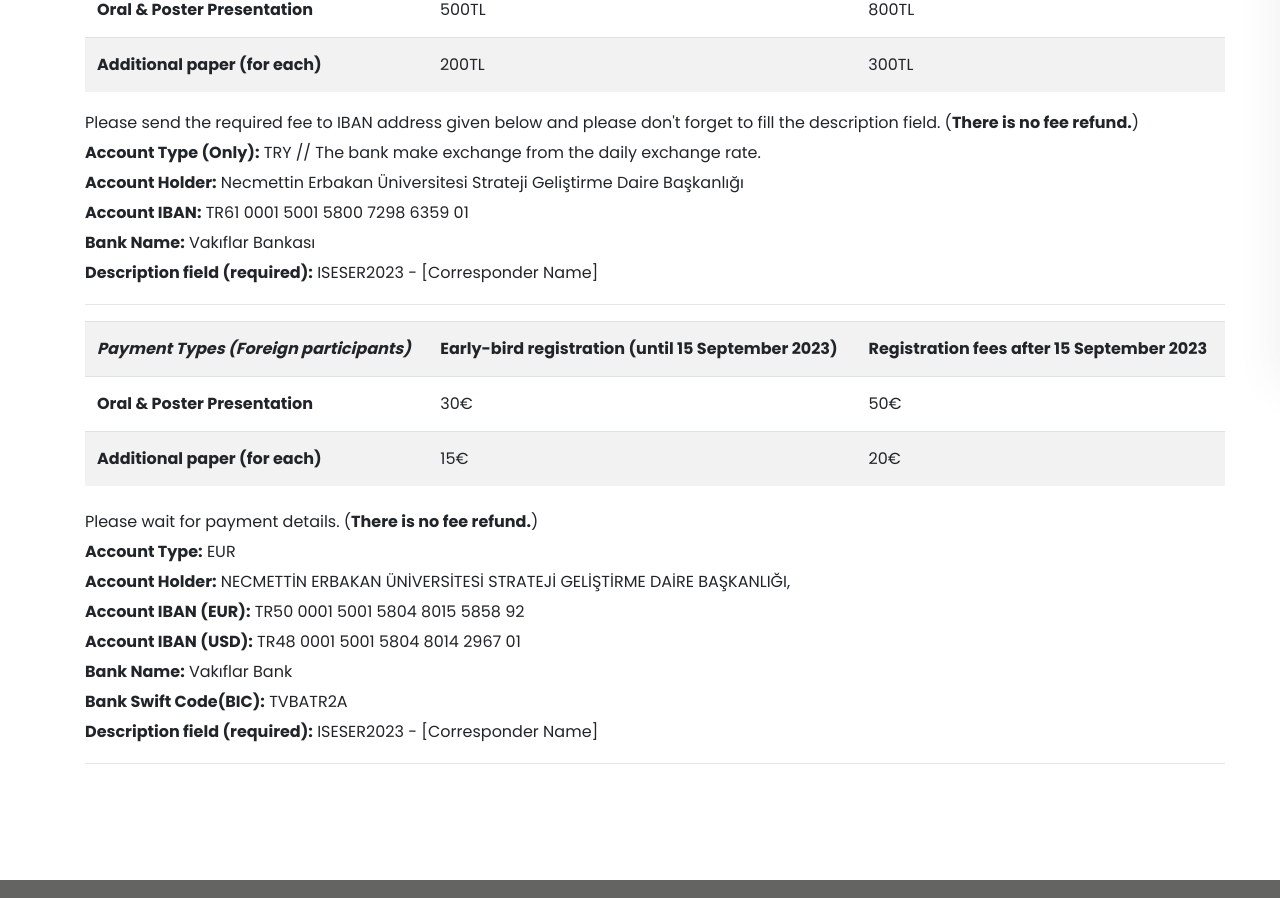
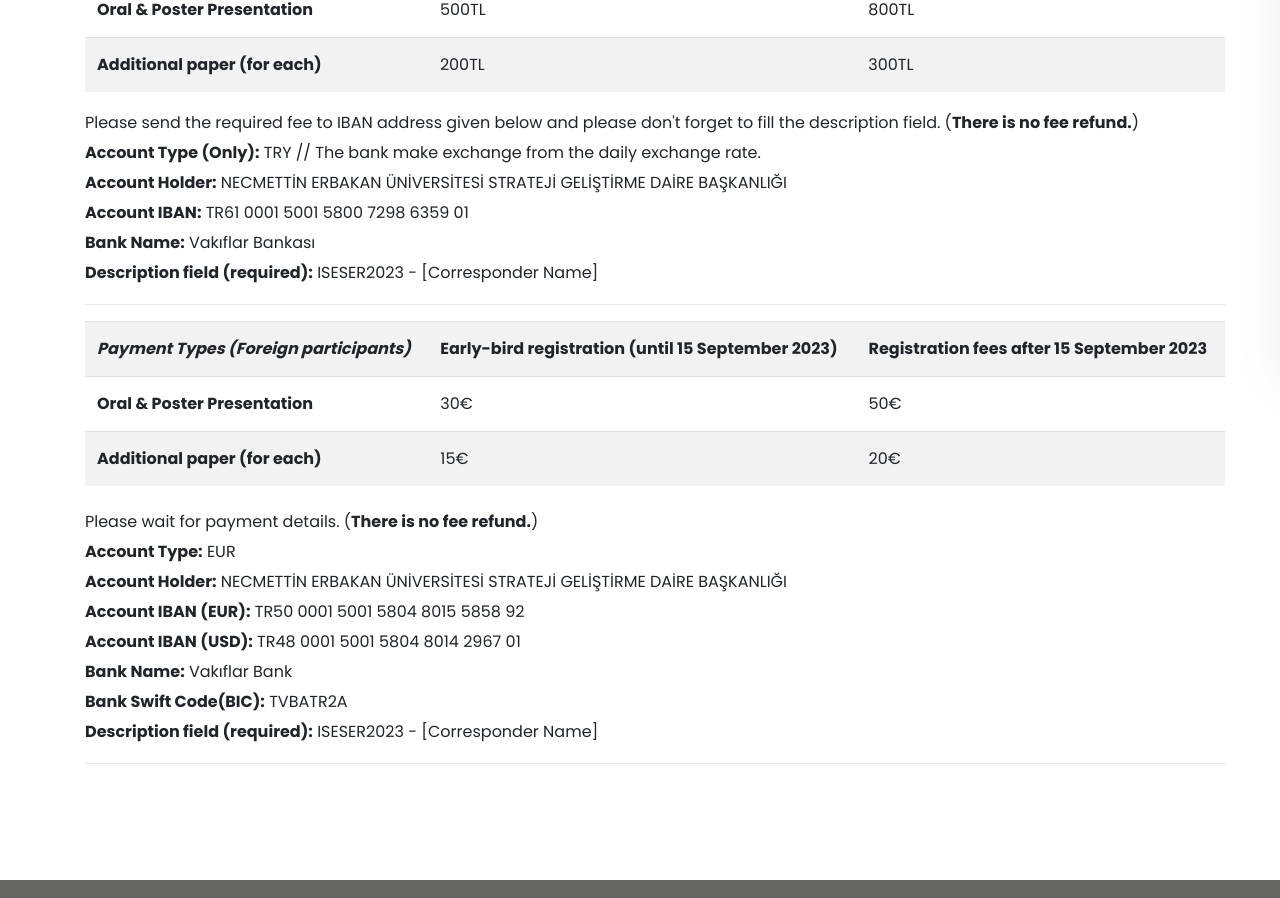
Before and after one commit to subfyi/symposium-next, a Next.js app: page /conference-fee in a window 1280 px wide. Shown: the part 418-1316 px from the top of the page. Built offline with nearby package versions, Linux system fonts and the light colour scheme; some icons are missing; a web font is replaced by a local one.

Commit message:
2023 edts-1.9

```diff
--- a/pages/conference-fee.js
+++ b/pages/conference-fee.js
@@ -57,7 +57,7 @@ const AboutPage = () => {
                       (<span><strong>There is no fee refund.</strong></span>)</p>
                     <p>
                       <strong>Account Type (Only):</strong> TRY // The bank make exchange from the daily exchange rate.<br />
-                      <strong>Account Holder:</strong> Necmettin Erbakan Üniversitesi Strateji Geliştirme Daire Başkanlığı<br />
+                      <strong>Account Holder:</strong> NECMETTİN ERBAKAN ÜNİVERSİTESİ STRATEJİ GELİŞTİRME DAİRE BAŞKANLIĞI<br />
                       <strong>Account IBAN:</strong> TR61 0001 5001 5800 7298 6359 01<br />
                       <strong>Bank Name:</strong> Vakıflar Bankası<br />
                       <strong>Description field (required):</strong> ISESER2023 - [Corresponder Name]<br />
@@ -103,7 +103,7 @@ const AboutPage = () => {
 
                     <p>
                       <strong>Account Type:</strong> EUR <br />
-                      <strong>Account Holder:</strong> NECMETTİN ERBAKAN ÜNİVERSİTESİ STRATEJİ GELİŞTİRME DAİRE BAŞKANLIĞI,<br />
+                      <strong>Account Holder:</strong> NECMETTİN ERBAKAN ÜNİVERSİTESİ STRATEJİ GELİŞTİRME DAİRE BAŞKANLIĞI<br />
                       <strong>Account IBAN (EUR):</strong> TR50 0001 5001 5804 8015 5858 92<br />
                       <strong>Account IBAN (USD):</strong> TR48 0001 5001 5804 8014 2967 01<br />
                       <strong>Bank Name:</strong> Vakıflar Bank<br />
```
